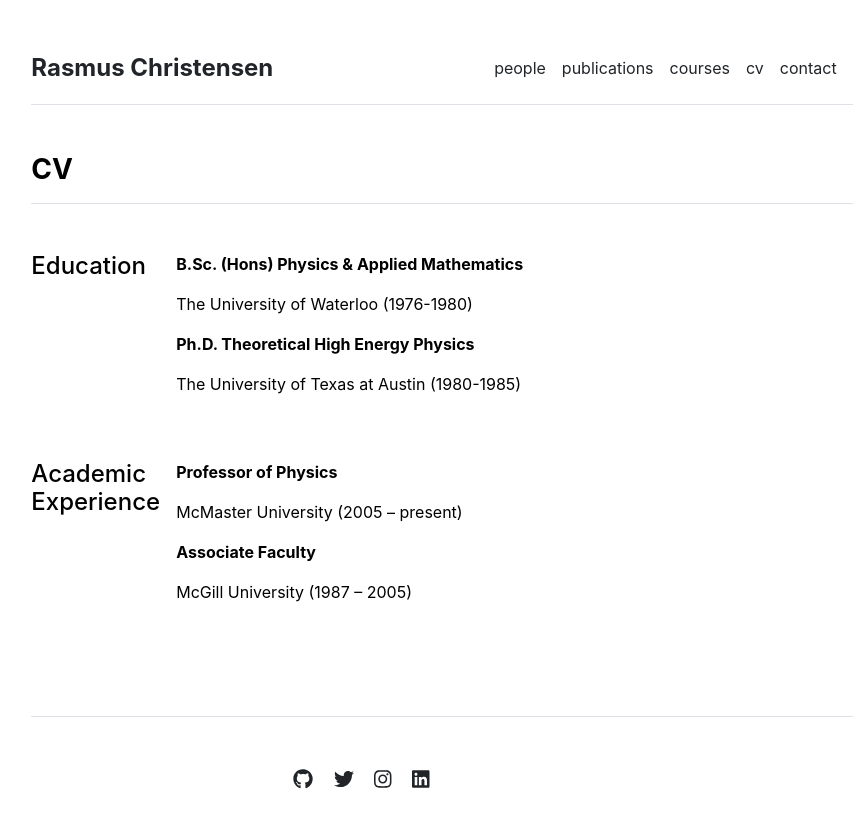
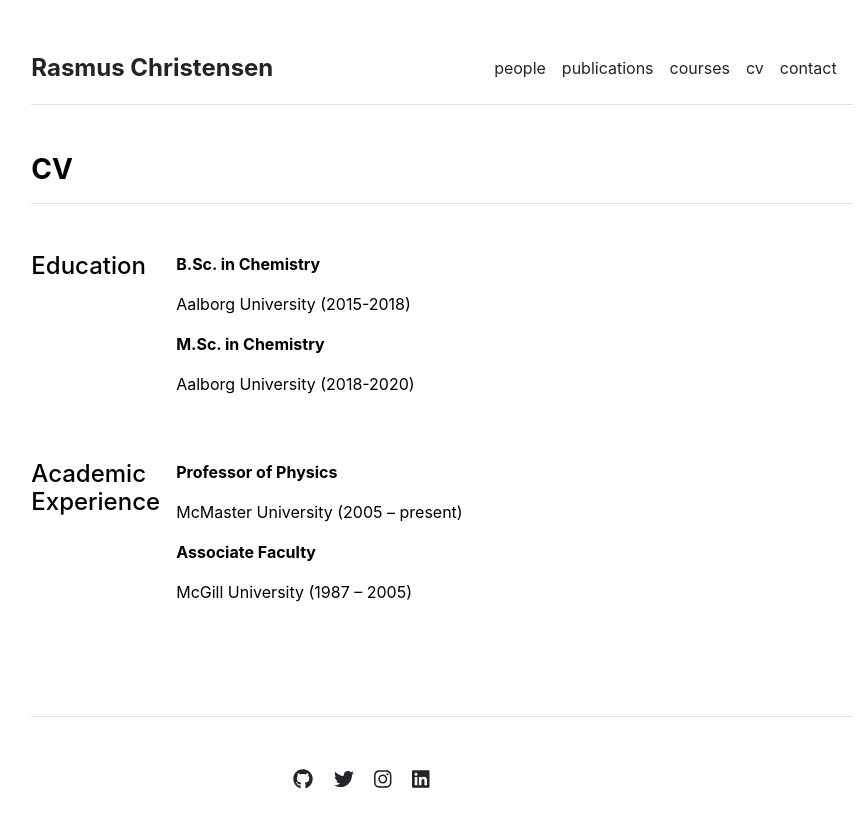
Before and after one commit to R-Chr/R-Chr.github.io, a Jekyll site: the page built from cv.md, in a window 1280 px wide. Shown: the top 828 px of the page, without its empty margins (198-1066 px from the left). Built offline with Jekyll 4.4.1, drawn with Linux system fonts in a browser that asks for light colours.

Commit message:
Update education.yml

```diff
--- a/_data/cv/education.yml
+++ b/_data/cv/education.yml
@@ -1,5 +1,5 @@
-- title: 'B.Sc. (Hons) Physics & Applied Mathematics'
-  description: 'The University of Waterloo (1976-1980)'
+- title: 'B.Sc. in Chemistry'
+  description: 'Aalborg University (2015-2018)'
 
-- title: 'Ph.D. Theoretical High Energy Physics'
-  description: 'The University of Texas at Austin (1980-1985)'
+- title: 'M.Sc. in Chemistry'
+  description: 'Aalborg University (2018-2020)'
```
